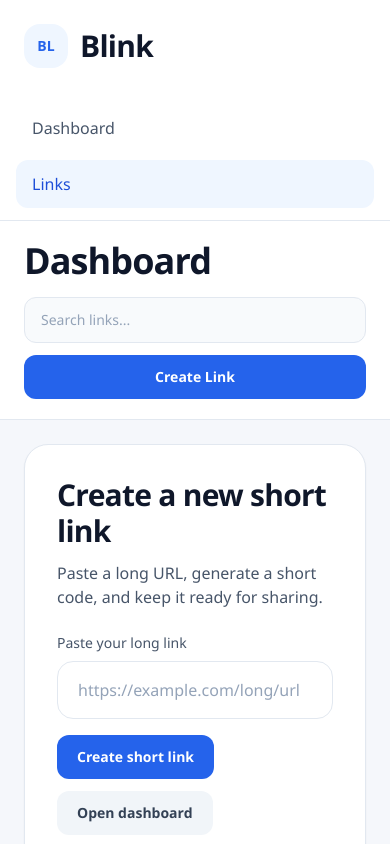
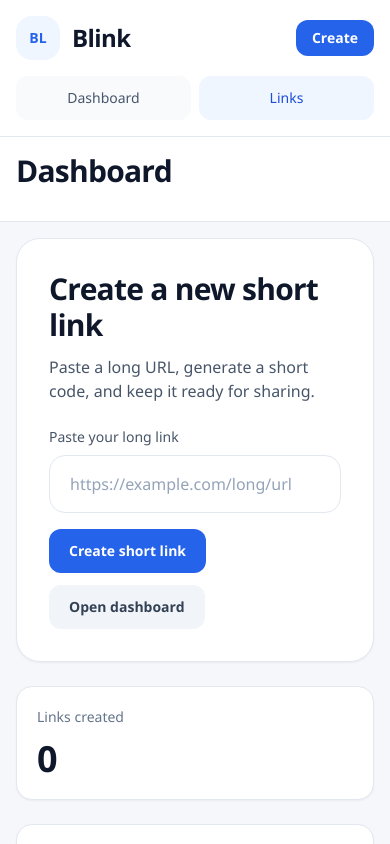
Before and after one commit to abhijeetkakade1234/Blink-web, a React (Vite) app: page / in a window 390 px wide. Shown: the top 844 px of the page. Built offline with nearby package versions, Linux system fonts and the light colour scheme; no server answers.

Commit message:
Improve mobile layout and dashboard wake state

```diff
--- a/src/components/AppShell.jsx
+++ b/src/components/AppShell.jsx
@@ -10,27 +10,35 @@ export default function AppShell({ children }) {
     <div className="min-h-screen bg-[#f5f7fb] text-slate-900">
       <div className="min-h-screen lg:grid lg:grid-cols-[240px_1fr]">
         <aside className="border-b border-slate-200 bg-white lg:border-b-0 lg:border-r">
-          <div className="flex items-center gap-3 px-6 py-6">
-            <div className="flex h-11 w-11 items-center justify-center rounded-2xl bg-blue-50 text-sm font-semibold text-blue-600">
-              BL
+          <div className="flex items-center justify-between gap-3 px-4 py-4 sm:px-6 lg:justify-start lg:px-6 lg:py-6">
+            <div className="flex items-center gap-3">
+              <div className="flex h-11 w-11 items-center justify-center rounded-2xl bg-blue-50 text-sm font-semibold text-blue-600">
+                BL
+              </div>
+              <Link to="/dashboard" className="text-2xl font-semibold tracking-tight text-slate-900 sm:text-3xl">
+                Blink
+              </Link>
             </div>
-            <Link to="/dashboard" className="text-3xl font-semibold tracking-tight text-slate-900">
-              Blink
+            <Link
+              to="/"
+              className="inline-flex items-center justify-center rounded-xl bg-blue-600 px-4 py-2 text-sm font-semibold text-white transition hover:bg-blue-500 lg:hidden"
+            >
+              Create
             </Link>
           </div>
 
-          <nav className="px-4 py-3">
-            <div className="space-y-2">
+          <nav className="px-4 pb-4 lg:px-4 lg:py-3">
+            <div className="grid grid-cols-2 gap-2 lg:block lg:space-y-2">
               {links.map((link) => (
                 <NavLink
                   key={`${link.label}-${link.to}`}
                   to={link.to}
                   className={({ isActive }) =>
                     [
-                      "flex items-center rounded-xl px-4 py-3 text-base font-medium transition",
+                      "flex items-center justify-center rounded-xl px-4 py-3 text-sm font-medium transition sm:text-base lg:justify-start",
                       isActive
                         ? "bg-blue-50 text-blue-700"
-                        : "text-slate-600 hover:bg-slate-50 hover:text-slate-900",
+                        : "bg-slate-50 text-slate-600 hover:bg-slate-100 hover:text-slate-900 lg:bg-transparent",
                     ].join(" ")
                   }
                 >
@@ -43,24 +51,21 @@ export default function AppShell({ children }) {
 
         <div className="min-w-0">
           <header className="border-b border-slate-200 bg-white">
-            <div className="flex flex-col gap-4 px-6 py-5 md:flex-row md:items-center md:justify-between">
+            <div className="flex flex-col gap-4 px-4 py-4 sm:px-6 md:flex-row md:items-center md:justify-between lg:px-6 lg:py-5">
               <div>
-                <div className="text-4xl font-semibold tracking-tight text-slate-900">Dashboard</div>
+                <div className="text-3xl font-semibold tracking-tight text-slate-900 sm:text-4xl">Dashboard</div>
               </div>
-              <div className="flex flex-col gap-3 sm:flex-row">
-                <div className="min-w-[280px] rounded-xl border border-slate-200 bg-slate-50 px-4 py-3 text-sm text-slate-400">
-                  Search links...
-                </div>
+              <div className="flex items-center gap-3">
                 <Link
                   to="/"
-                  className="inline-flex items-center justify-center rounded-xl bg-blue-600 px-5 py-3 text-sm font-semibold text-white transition hover:bg-blue-500"
+                  className="hidden items-center justify-center rounded-xl bg-blue-600 px-5 py-3 text-sm font-semibold text-white transition hover:bg-blue-500 lg:inline-flex"
                 >
                   Create Link
                 </Link>
               </div>
             </div>
           </header>
-          <main className="p-6 lg:p-8">{children ?? <Outlet />}</main>
+          <main className="p-4 sm:p-6 lg:p-8">{children ?? <Outlet />}</main>
         </div>
       </div>
     </div>
--- a/src/pages/DashboardPage.jsx
+++ b/src/pages/DashboardPage.jsx
@@ -1,6 +1,6 @@
 import { useEffect, useMemo, useState } from "react";
 import { useNavigate } from "react-router-dom";
-import { deleteUrl, listUrls, updateUrl } from "../api/urlApi";
+import { deleteUrl, getApiBaseUrl, listUrls, updateUrl } from "../api/urlApi";
 import EditLinkModal from "../components/EditLinkModal";
 import LinkCard from "../components/LinkCard";
 import MetricCard from "../components/MetricCard";
@@ -12,6 +12,12 @@ import { isLocalDevelopment } from "../utils/environment";
 import { formatShortUrl } from "../utils/format";
 
 const pageSize = 6;
+const wakeRetryDelayMs = 2500;
+const wakeMaxAttempts = 12;
+
+function sleep(ms) {
+  return new Promise((resolve) => window.setTimeout(resolve, ms));
+}
 
 export default function DashboardPage() {
   const navigate = useNavigate();
@@ -21,18 +27,15 @@ export default function DashboardPage() {
   const [qrItem, setQrItem] = useState(null);
   const [search, setSearch] = useState("");
   const [page, setPage] = useState(1);
-  const [status, setStatus] = useState({ loading: true, note: "" });
+  const [status, setStatus] = useState({ loading: true, note: "", phase: "loading", attempt: 0 });
   const [savingEdit, setSavingEdit] = useState(false);
   const [remoteMeta, setRemoteMeta] = useState({ enabled: false, totalPages: 1, totalItems: 0 });
 
   useEffect(() => {
     let cancelled = false;
 
-    async function loadDashboard() {
-      try {
+    async function fetchDashboardData() {
       const data = await listUrls({ page, size: pageSize, query: search.trim() });
-        if (cancelled) return;
-
       const items = Array.isArray(data) ? data : data.items ?? [];
       const normalized = items.map((item) => ({
         id: item.id,
@@ -44,20 +47,86 @@ export default function DashboardPage() {
         expiresAt: item.expiresAt ?? null,
       }));
 
+      return { data, normalized };
+    }
+
+    async function waitForBackendWake() {
+      const apiBaseUrl = getApiBaseUrl();
+
+      for (let currentAttempt = 1; currentAttempt <= wakeMaxAttempts; currentAttempt += 1) {
+        if (cancelled) return false;
+
+        setStatus({
+          loading: true,
+          phase: "waking",
+          attempt: currentAttempt,
+          note: `Backend is starting. Please wait a minute${currentAttempt ? ` (${currentAttempt}/${wakeMaxAttempts})` : ""}.`,
+        });
+
+        try {
+          const response = await fetch(`${apiBaseUrl}/actuator/health`, {
+            headers: { Accept: "application/json" },
+          });
+
+          if (response.ok) {
+            return true;
+          }
+        } catch {
+          // ponytail: health fetch is only to keep users on our loader while Render wakes up.
+        }
+
+        if (currentAttempt < wakeMaxAttempts) {
+          await sleep(wakeRetryDelayMs);
+        }
+      }
+
+      return false;
+    }
+
+    async function loadDashboard() {
+      setStatus({ loading: true, note: "", phase: "loading", attempt: 0 });
+
+      try {
+        const { data, normalized } = await fetchDashboardData();
+        if (cancelled) return;
+
         setLinks(normalized);
         setRemoteMeta({
           enabled: !Array.isArray(data),
           totalPages: Array.isArray(data) ? 1 : Math.max(data.totalPages ?? 1, 1),
           totalItems: Array.isArray(data) ? normalized.length : data.totalItems ?? normalized.length,
         });
-        setStatus({ loading: false, note: "" });
+        setStatus({ loading: false, note: "", phase: "ready", attempt: 0 });
       } catch {
         if (!cancelled) {
           setRemoteMeta({ enabled: false, totalPages: 1, totalItems: 0 });
           if (!isLocalDevelopment()) {
+            const ready = await waitForBackendWake();
+            if (cancelled) return;
+
+            if (ready) {
+              try {
+                const { data, normalized } = await fetchDashboardData();
+                if (cancelled) return;
+
+                setLinks(normalized);
+                setRemoteMeta({
+                  enabled: !Array.isArray(data),
+                  totalPages: Array.isArray(data) ? 1 : Math.max(data.totalPages ?? 1, 1),
+                  totalItems: Array.isArray(data) ? normalized.length : data.totalItems ?? normalized.length,
+                });
+                setStatus({ loading: false, note: "", phase: "ready", attempt: 0 });
+                return;
+              } catch {
+                // fall through to unavailable state
+              }
+            }
+
             setLinks([]);
             setStatus({
               loading: false,
+              phase: "unavailable",
+              attempt: 0,
               note: "Could not load links from the API.",
             });
             return;
@@ -65,6 +134,8 @@ export default function DashboardPage() {
 
           setStatus({
             loading: false,
+            phase: "fallback",
+            attempt: 0,
             note: "Dashboard is using local data until GET /api/urls is reachable.",
           });
         }
@@ -216,12 +287,25 @@ export default function DashboardPage() {
                 placeholder="Search by URL or short code"
                 className="w-full rounded-xl border border-slate-200 bg-white px-4 py-3 text-sm text-slate-900 outline-none transition focus:border-blue-400 focus:ring-4 focus:ring-blue-100 sm:w-72"
               />
-              <LinkCardPlaceholder />
             </div>
           </div>
 
           {status.note ? <p className="px-6 pt-4 text-sm text-amber-600">{status.note}</p> : null}
-          {status.loading ? <p className="px-6 py-8 text-sm text-slate-500">Loading links...</p> : null}
+          {status.loading ? (
+            <div className="px-6 py-10">
+              <div className="flex flex-col items-center justify-center rounded-2xl border border-slate-200 bg-slate-50 px-6 py-10 text-center">
+                <div className="mb-4 h-10 w-10 animate-spin rounded-full border-4 border-slate-200 border-t-blue-600" />
+                <div className="text-lg font-semibold text-slate-900">
+                  {status.phase === "waking" ? "Starting backend..." : "Loading links..."}
+                </div>
+                <p className="mt-2 max-w-md text-sm text-slate-500">
+                  {status.phase === "waking"
+                    ? "Render is waking the API. Wait a minute and we will load your links here automatically."
+                    : "Fetching your latest links and analytics summary."}
+                </p>
+              </div>
+            </div>
+          ) : null}
 
           {!status.loading && paginatedLinks.length ? (
             <div className="overflow-x-auto">
@@ -365,11 +449,3 @@ export default function DashboardPage() {
     </section>
   );
 }
-
-function LinkCardPlaceholder() {
-  return (
-    <div className="text-sm text-slate-500">
-      Standard link dashboard
-    </div>
-  );
-}
```
Lines whose indentation alone changed are shown as unchanged.
